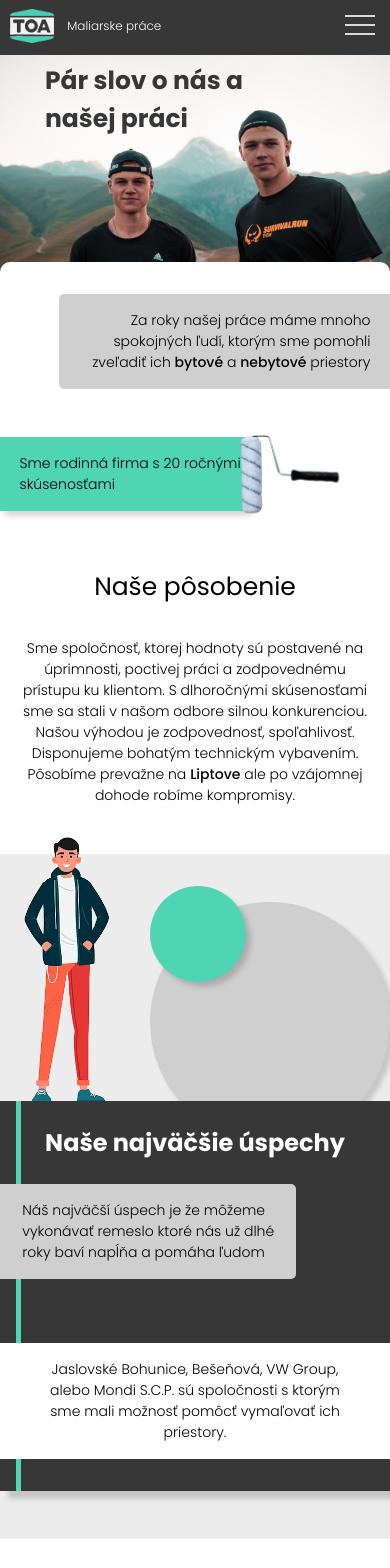
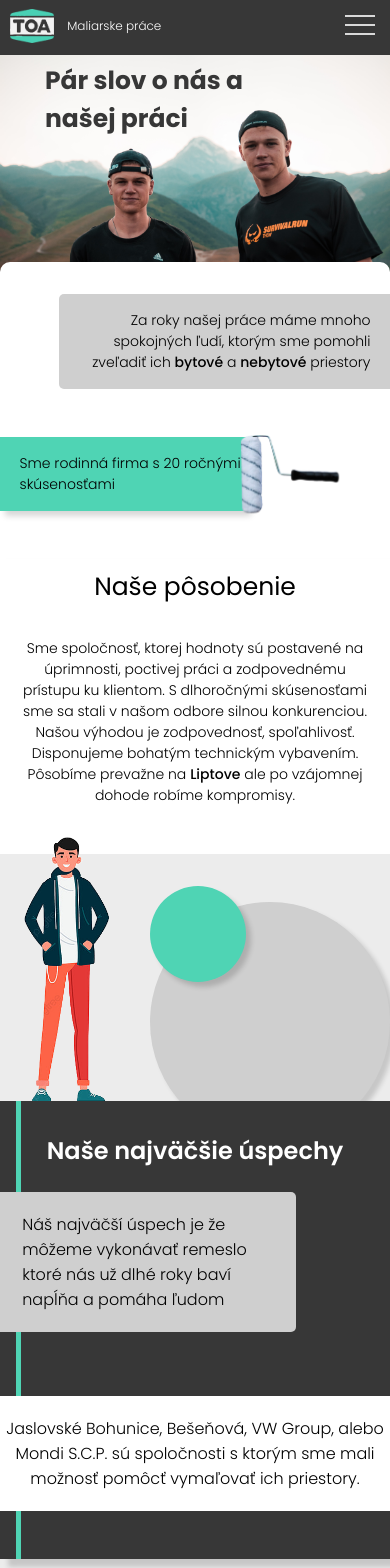
Before and after one commit to MatthewChevy/Synmal, a Vue app: page /about in a window 390 px wide. Shown: the top 1568 px of the page. Built offline with nearby package versions, Linux system fonts and the light colour scheme.

Commit message:
Responsive 350px - 375px

```diff
--- a/src/components/About/TheAboutSecondSection.vue
+++ b/src/components/About/TheAboutSecondSection.vue
@@ -1,9 +1,9 @@
 <template>
-    <section class="second-section">
+    <section class="section">
 
-        <div class="cartoon-person">
+        <aside class="cartoon-person">
             <img src="../../assets/img/person2.png" alt="Cartoon person" />
-        </div>
+        </aside>
 
         <span class="decorative-circle-box">
             <div class="decorative-circle-bigger">
@@ -13,7 +13,7 @@
 
         <article class="article">
 
-            <div class="article-header-box">
+            <div class="article-title">
                 <h3>Naše najväčšie úspechy</h3>
             </div>
 
@@ -43,15 +43,10 @@
     </section>
 </template>
 
-<script>
-    export default {
+<style lang="scss" scoped>
+@media screen and ( min-width: 0px ) {
 
-    }
-</script>
-
-<style lang="scss" scoped>
-
-.second-section {
+    .section {
         position: relative;
         width: 100%;
         background: $primary-semi-light;
@@ -99,19 +94,19 @@
         position: relative;
         width: 100%;
         top: -3rem;
-    padding-bottom: 2rem;
+        padding: 2rem 0;
         z-index: 1;
         background-color: $primary-dark;
         box-shadow: 8px 8px 5px rgba($darkest, 16%);
 
-    .article-header-box {
+        .article-title {
             position: relative;
             width: 18.75rem;
             margin: 0 auto;
             z-index: 1;
 
             h3 {
-            padding: 1.5rem 0;
+                padding-bottom: 1.5rem;
                 text-align: center;
                 color: $primary-light;
                 font: {
@@ -160,7 +155,7 @@
 
 
             .bottom-box-paragraph {
-            width: 90%;
+                width: 100%;
                 position: relative;
                 z-index: 3;
 
@@ -185,6 +180,57 @@
         z-index: 0;
         background-color: $fancy;
     }
+}
+
+@media screen and ( min-width: 350px ) {
+
+    .article{
+
+        .top-box{
+            padding: 1.25rem 0;
+            .top-box-paragraph{
+                p{
+                    font: {
+                        size: 16px;
+                        weight: 300;
+                    }
+                }
+            }
+        }
+
+        .bottom-box{
+            padding: 1.25rem 0;
+            .bottom-box-paragraph{
+                p{
+                    font: {
+                        size: 16px;
+                        weight: 300;
+                    }
+                }
+            }
+        }
+    }
+
+}
+
+@media screen and ( min-width: 375px ) {
+
+    .article {
+        padding: 2rem 0 3rem 0;
+
+        .article-title {
+            h3 {
+                font: {
+                    size: 24px;
+                    weight: 600;
+                }
+            }
+        }
+    }
+}
+
+
+
 
 
 </style>
```
Lines whose indentation alone changed are shown as unchanged.
